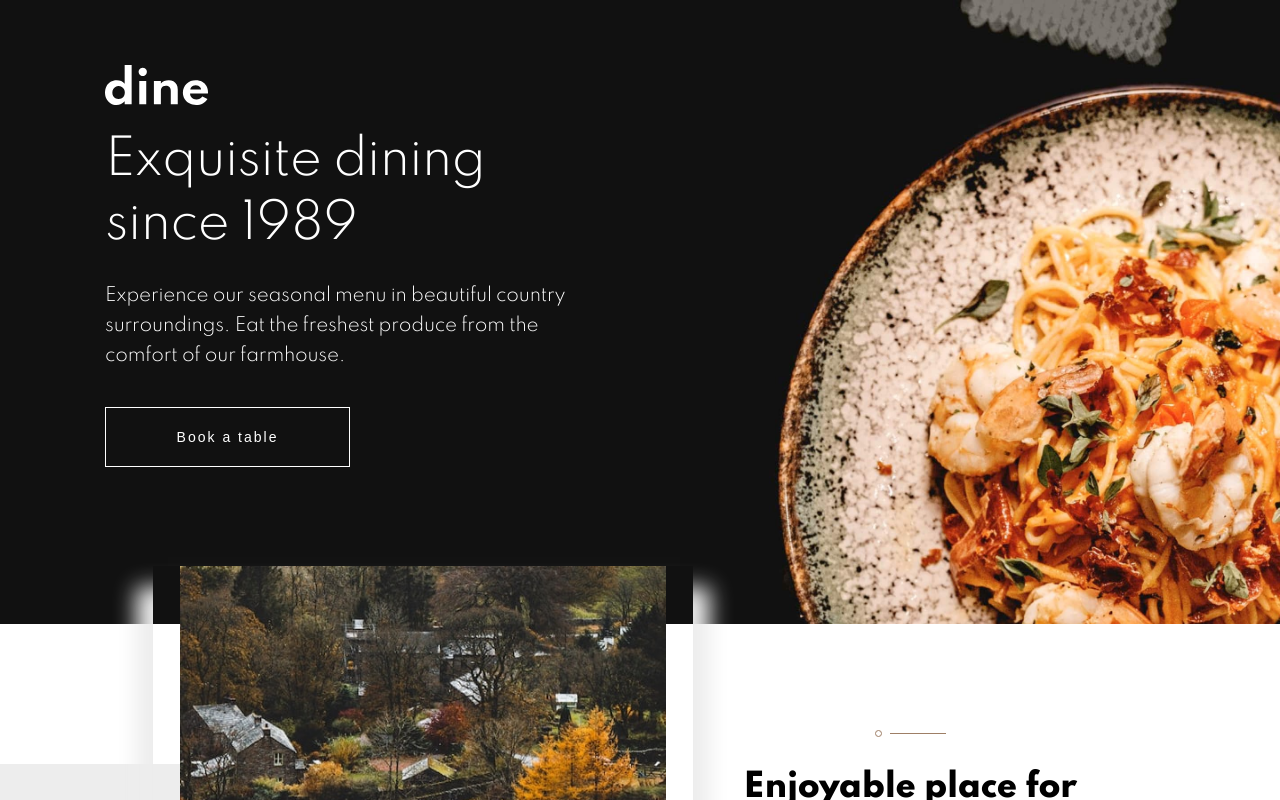
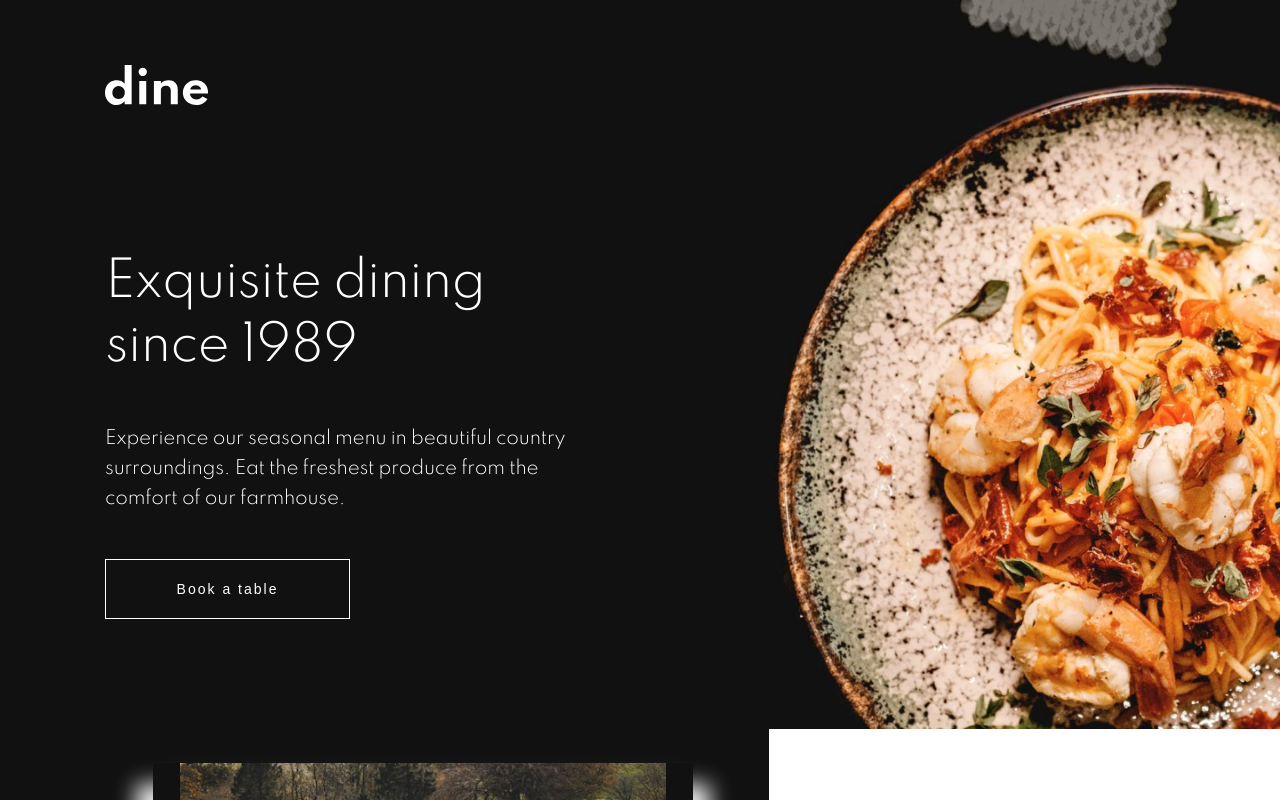
Before and after one commit to ChamuMutezva/dinner-restaurant-website, a React (Create React App) app: page / in a window 1280 px wide. Shown: the top 800 px of the page. Built offline with nearby package versions, Linux system fonts and the light colour scheme.

Commit message:
desktop - header margins adjustments

```diff
--- a/src/styles/style.css
+++ b/src/styles/style.css
@@ -107,6 +107,12 @@ table {
   padding-bottom: 145px;
 }
 
+@media screen and (min-width: 1080px) {
+  .hero__main__btncontainer {
+    padding-bottom: 190px;
+  }
+}
+
 button {
   font-size: 0.875rem;
   width: 15.3125rem;
@@ -147,7 +153,7 @@ button {
 @media screen and (min-width: 1080px) {
   .hero__main__title {
     text-align: left;
-    margin: 24px 0;
+    margin: 146px 0 45px;
   }
 }
 
@@ -171,7 +177,7 @@ button {
 @media screen and (min-width: 1080px) {
   .hero__main__descr {
     text-align: left;
-    margin: 24px 0 36px;
+    margin: 24px 0 45px;
   }
 }
 
```
Also changed, not shown: src/styles/_header.scss (+5 -2 lines), 1 other file (tests, documents, lock files or other folders).
